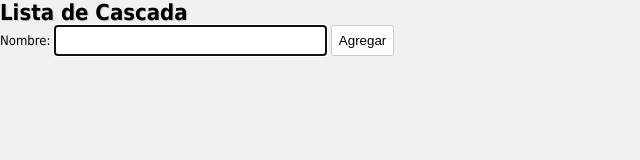
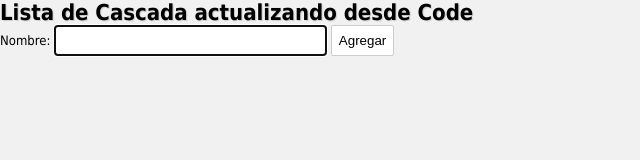
Before and after one commit to cass2304/cascadafull, a plain HTML site: page index.html in a window 1280 px wide. Shown: the whole page, without its empty margins (0-640 px from the left). Drawn offline with Linux system fonts and the light colour scheme.

Commit message:
Update and rename lista.html to index.html

```diff
--- a/lista.html
+++ b/index.html
@@ -18,7 +18,7 @@
 
 <body>
 
-      <h1>Lista de Cascada</h1>
+      <h1>Lista de Cascada actualizando desde Code</h1>
           <div id="divControles">
               <label for="txtNombre">Nombre: </label>
               <input type="text" id="txtNombre" size="30">
```
